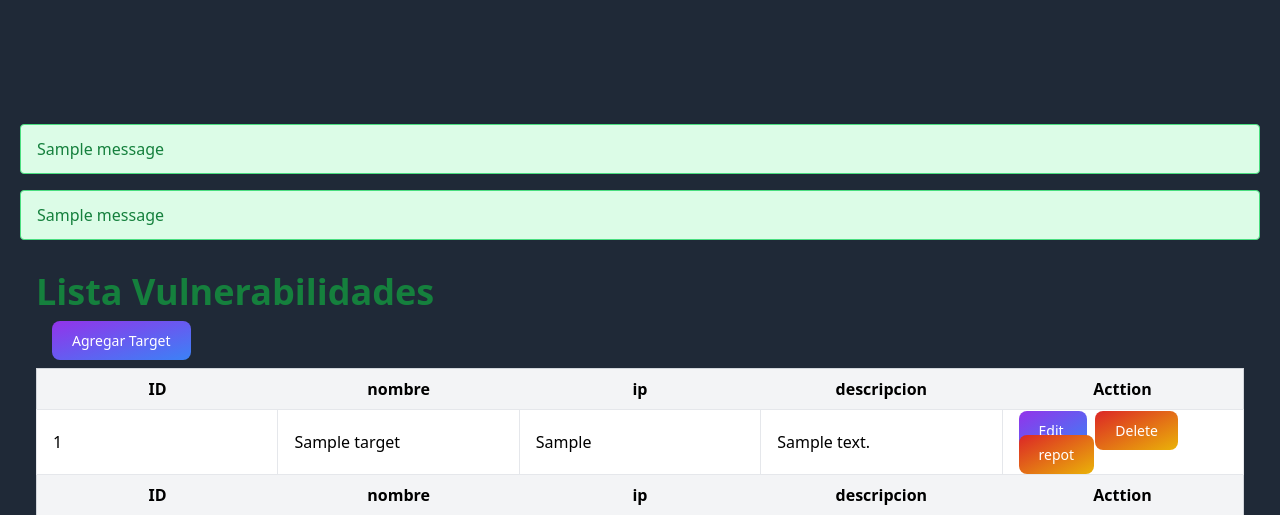
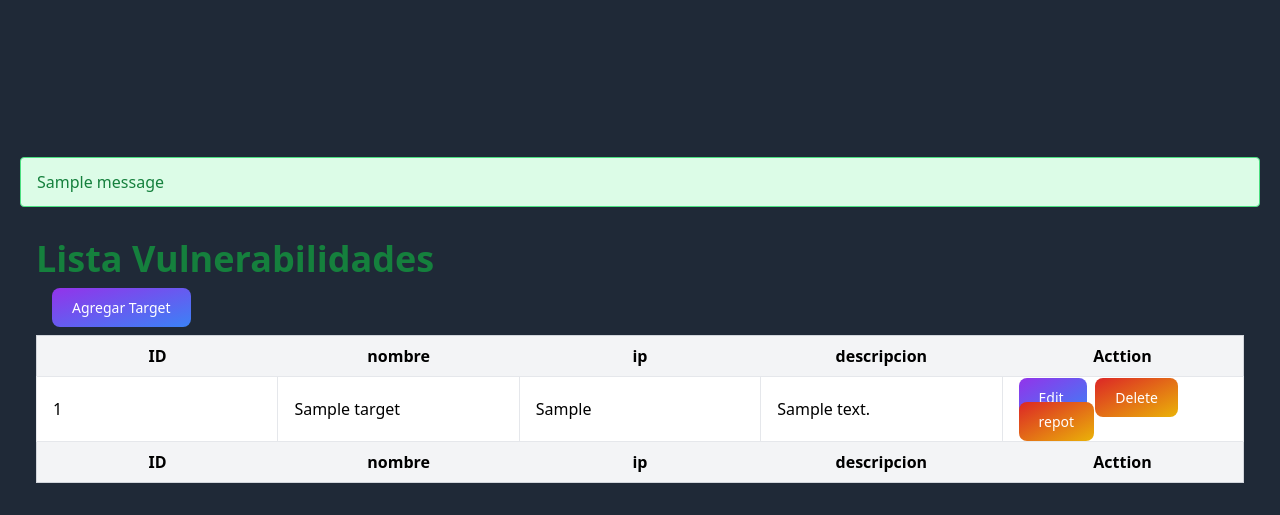
Before and after one commit to NelsonNV/AthenaGuard, a Django app: page /target/list/ in a window 1280 px wide. Shown: the part 72-587 px from the top of the page. Run offline with Django 4.2, Linux system fonts and the light colour scheme; tables that the repository leaves empty hold one stand-in row (values such as "Sample post"); one stand-in notice (Sample message) is shown; some libraries are stand-ins or nearby versions.

Commit message:
chore(template): remove redundant message code
remove the message display code from the report template, as it is
already handled in "base.html". this eliminates redundancy and ensures
consistent message handling across all pages

```diff
--- a/athena/template/listTarget.html
+++ b/athena/template/listTarget.html
@@ -3,20 +3,6 @@
 {% block content %}
 <link rel="stylesheet" href="https://cdn.datatables.net/1.13.7/css/jquery.dataTables.min.css">
 
-{% if messages %}
-    {% for message in messages %}
-        {% if message.tags == 'success' %}
-            <div class="bg-green-100 border border-green-400 text-green-700 px-4 py-3 rounded relative mb-4">
-                <span class="block sm:inline">{{ message }}</span>
-            </div>
-        {% endif %}
-        {% if message.tags == 'error' %}
-            <div class="bg-red-100 border border-red-400 text-red-700 px-4 py-3 rounded relative mb-4">
-                <span class="block sm:inline">{{ message }}</span>
-            </div>
-        {% endif %}
-    {% endfor %}
-{% endif %}
 
 
 <section class="m-4">
```
Also changed, not shown: athena/template/listVuln.html (+0 -14 lines).
